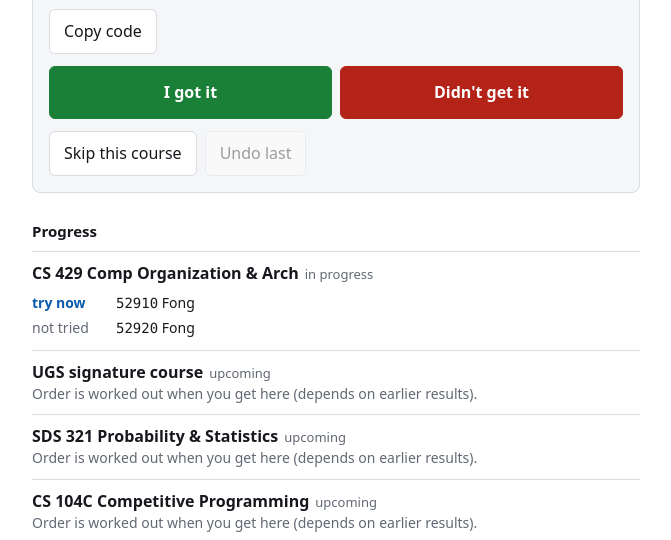
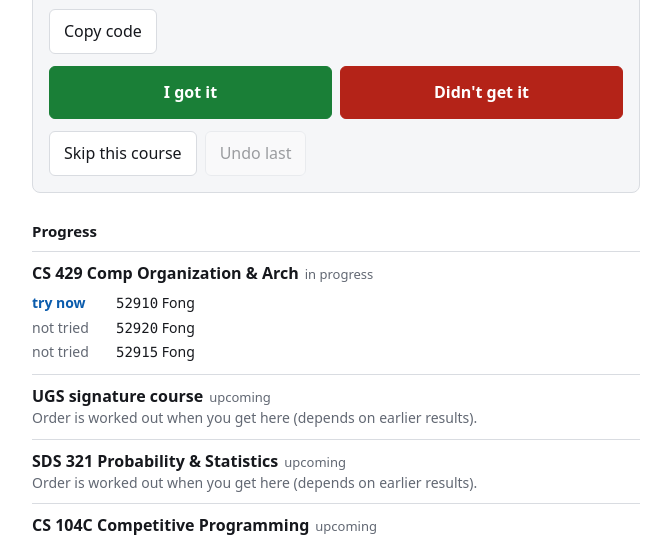
Before and after one commit to aariv-modi/class-registration-helper, a plain HTML site: page index.html in a window 1280 px wide. Shown: the part 237-777 px from the top of the page, without its empty margins (304-975 px from the left). Drawn offline with Linux system fonts and the light colour scheme.

Commit message:
Fong 52915 reopened; add it back

```diff
--- a/index.html
+++ b/index.html
@@ -257,12 +257,12 @@
 //
 // Why this order (decided with you):
 //   - CS 429 first: your top priority (you confirmed this after Chatterjee closed).
-//     Only open sections are included. All Chatterjee and Joshi sections and Fong 52915 are
-//     closed, so only Fong 52910 and 52920 remain.
+//     Only open sections are included. All Chatterjee and Joshi sections are closed, so only Fong.
 //     Every Fong section (Tue/Thu 2-4) clashes with TD 301 (Tue/Thu 2-3:30), so TD is only
 //     possible if you get no CS 429. CS 103F (Tue 1-2) ends as Fong starts, so it still fits.
 //     Fong: 52910 and 52920 each block one Ethics section and nothing else, so it's a tie,
 //       broken by your earlier-Friday preference (52910 also ends your Friday earlier).
+//       52915 goes last because its Fri 1-3 blocks an Ethics section AND Global Pop Music.
 //   - UGS next: Ethics of AI sections earliest-Friday first, then Travel, then Global Pop Music.
 //   - SDS 321: Hersh, Sarkar, Stipcic 10am, Stipcic 9am. Clashes with nothing in this plan.
 //   - CS 104C, CS 103F, TD 301, MUS 307, SED 303: always attempted, in that order; a section that
@@ -274,6 +274,7 @@ var COURSES = [
     sections: [
       { code: '52910', label: 'Fong', times: ['Tue 14:00-16:00', 'Thu 14:00-16:00', 'Fri 11:00-13:00'] },
       { code: '52920', label: 'Fong', times: ['Tue 14:00-16:00', 'Thu 14:00-16:00', 'Fri 15:00-17:00'] },
+      { code: '52915', label: 'Fong', times: ['Tue 14:00-16:00', 'Thu 14:00-16:00', 'Fri 13:00-15:00'] },
     ],
   },
   {
```
